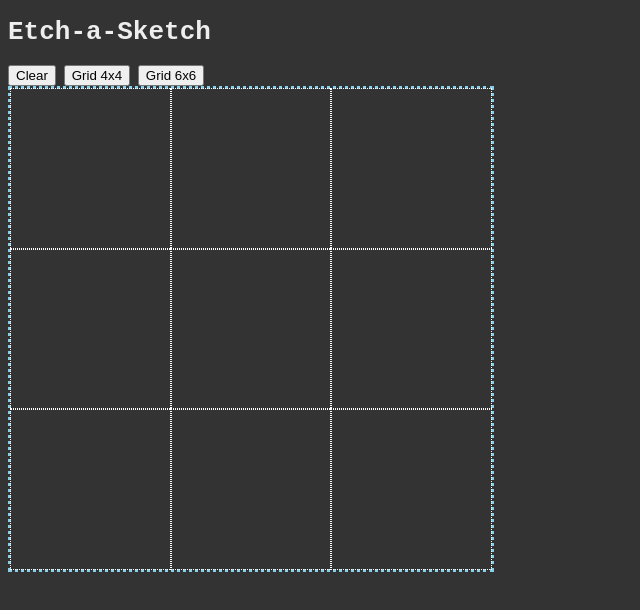
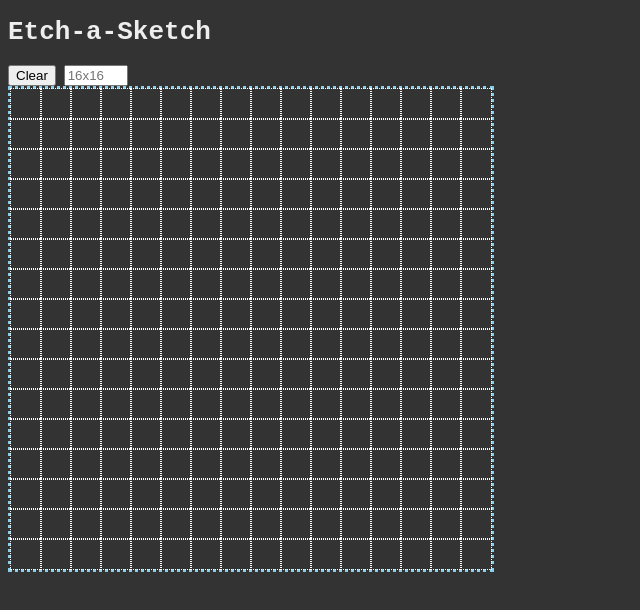
Before and after one commit to greqov/odin-etch-a-sketch, a website: page index.html in a window 1280 px wide. Shown: the whole page, without its empty margins (0-640 px from the left). Drawn offline with Linux system fonts and the light colour scheme.

Commit message:
Add option to input grid size, clear grid by Esc

```diff
--- a/app.js
+++ b/app.js
@@ -26,26 +26,39 @@
   }
 
   // init actions
-  renderGrid(3);
+  renderGrid(16);
 
-  const clearBtn = document.querySelector('.js-clear-btn');
-  const grid4Btn = document.querySelector('.js-grid4-btn');
-  const grid6Btn = document.querySelector('.js-grid6-btn');
-
-  clearBtn.addEventListener('click', () => {
+  function clearGrid() {
     // TODO: how to select cells only one time?
     const cells = document.querySelectorAll('.grid__cell');
     cells.forEach((cell) => {
       const c = cell;
       c.style.backgroundColor = 'transparent';
     });
-  });
-  grid4Btn.addEventListener('click', () => renderGrid(4));
-  grid6Btn.addEventListener('click', () => renderGrid(6));
+  }
+
+  const clearBtn = document.querySelector('.js-clear-btn');
+  clearBtn.addEventListener('click', clearGrid);
 
   grid.addEventListener('mouseover', (ev) => {
     const cell = ev.target;
     const color = 'rgba(255, 255, 255, 0.5)';
     cell.style.backgroundColor = color;
   });
+
+  // change grid size
+  const sizeInput = document.querySelector('.js-size-input');
+  sizeInput.addEventListener('keydown', (e) => {
+    if (e.key === 'Enter') {
+      const size = e.target.value;
+      if (size < 1 || size > 100) return;
+      renderGrid(size);
+    }
+  });
+
+  document.addEventListener('keydown', (e) => {
+    if (e.key === 'Escape') {
+      clearGrid();
+    }
+  });
 })();
--- a/index.html
+++ b/index.html
@@ -13,8 +13,7 @@
     <div class="sketch-area">
       <div class="sketch-area__controls">
         <button type="button" class="js-clear-btn">Clear</button>
-        <button type="button" class="js-grid4-btn">Grid 4x4</button>
-        <button type="button" class="js-grid6-btn">Grid 6x6</button>
+        <input type="number" class="js-size-input" min="1" max="100" placeholder="16x16">
       </div>
 
       <div class="sketch-area__grid">
```
